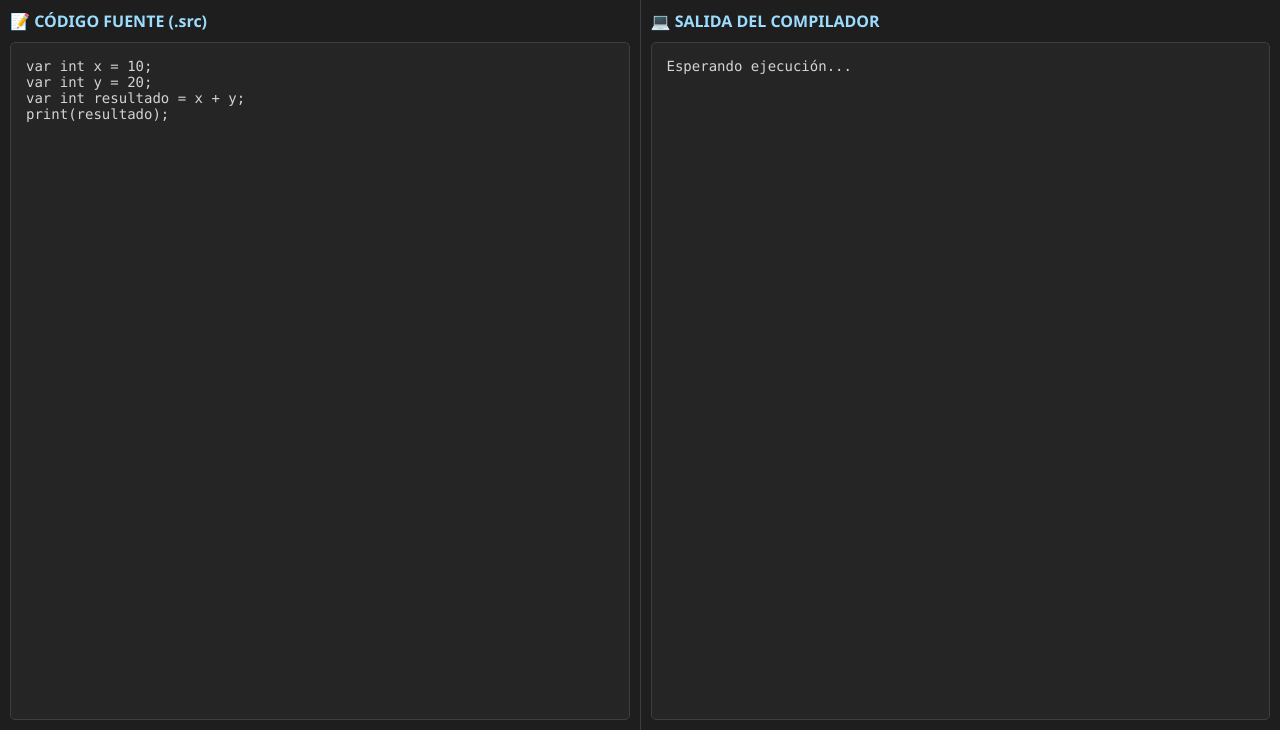
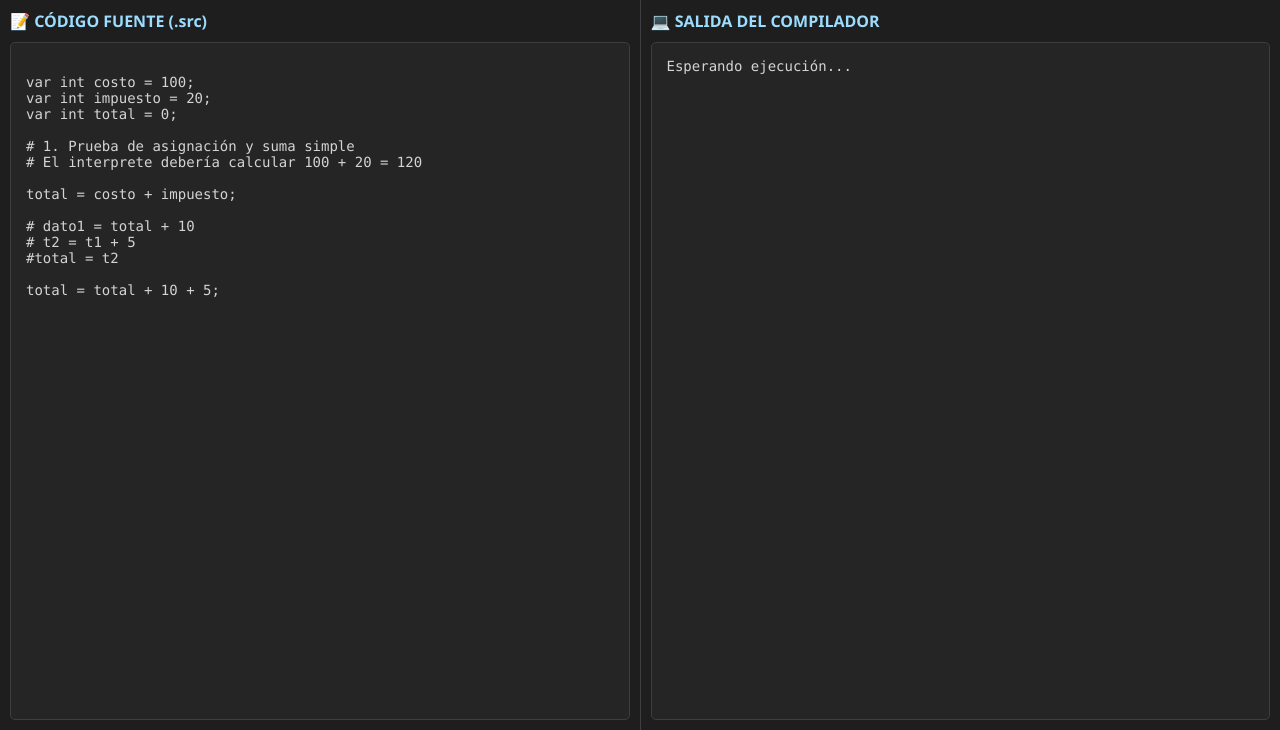
Before and after one commit to NOEL318/compilador, a Flask app: page / in a window 1280 px wide. Shown: the part 70-800 px from the top of the page. Run offline with Flask 3, Linux system fonts and the light colour scheme.

Commit message:
UI Updated

```diff
--- a/templates/index.html
+++ b/templates/index.html
@@ -41,6 +41,8 @@
         display: flex;
         flex: 1;
         overflow: hidden;
+        flex-wrap: wrap;
+        flex-direction: row;
       }
 
       .panel {
@@ -49,6 +51,7 @@
         flex-direction: column;
         padding: 10px;
         border-right: 1px solid var(--border-color);
+        min-width: 500px;
       }
 
       .panel:last-child {
@@ -129,10 +132,21 @@
           spellcheck="false"
           placeholder="Escribe tu código aquí..."
         >
-var int x = 10;
-var int y = 20;
-var int resultado = x + y;
-print(resultado);
+
+var int costo = 100;
+var int impuesto = 20;
+var int total = 0;
+
+# 1. Prueba de asignación y suma simple
+# El interprete debería calcular 100 + 20 = 120
+
+total = costo + impuesto;
+
+# dato1 = total + 10
+# t2 = t1 + 5
+#total = t2
+
+total = total + 10 + 5;
         </textarea>
       </div>
       <div class="panel">
```
